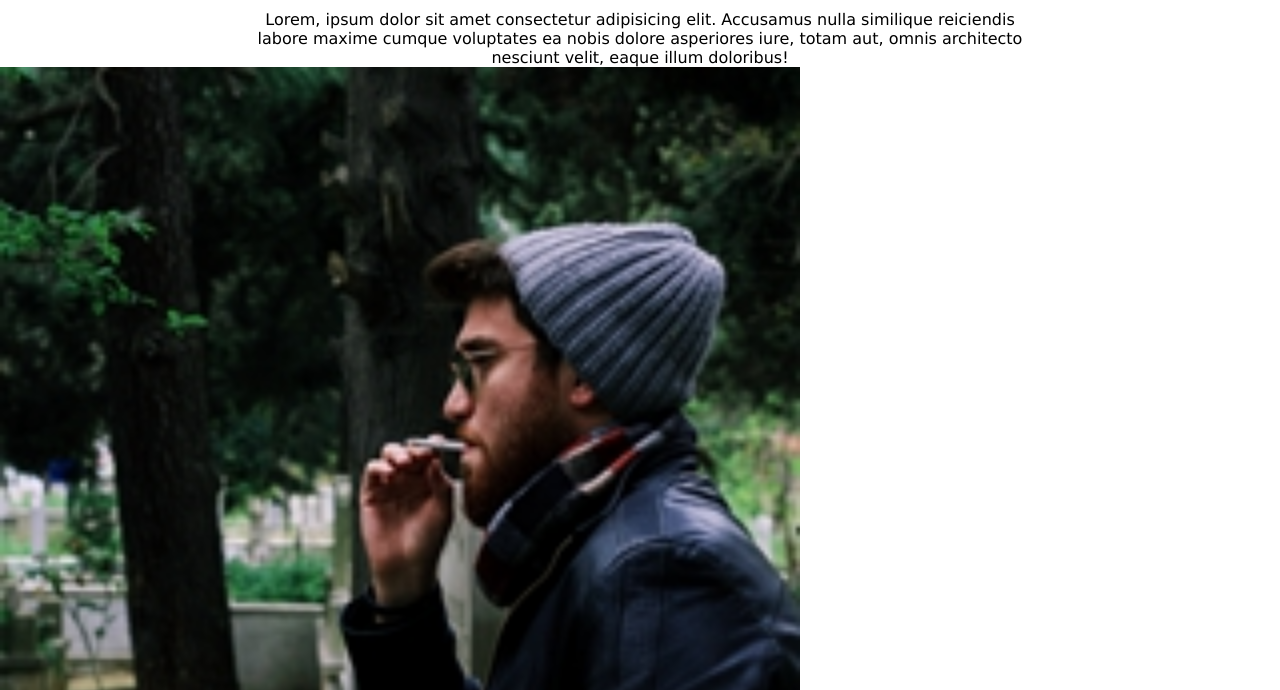
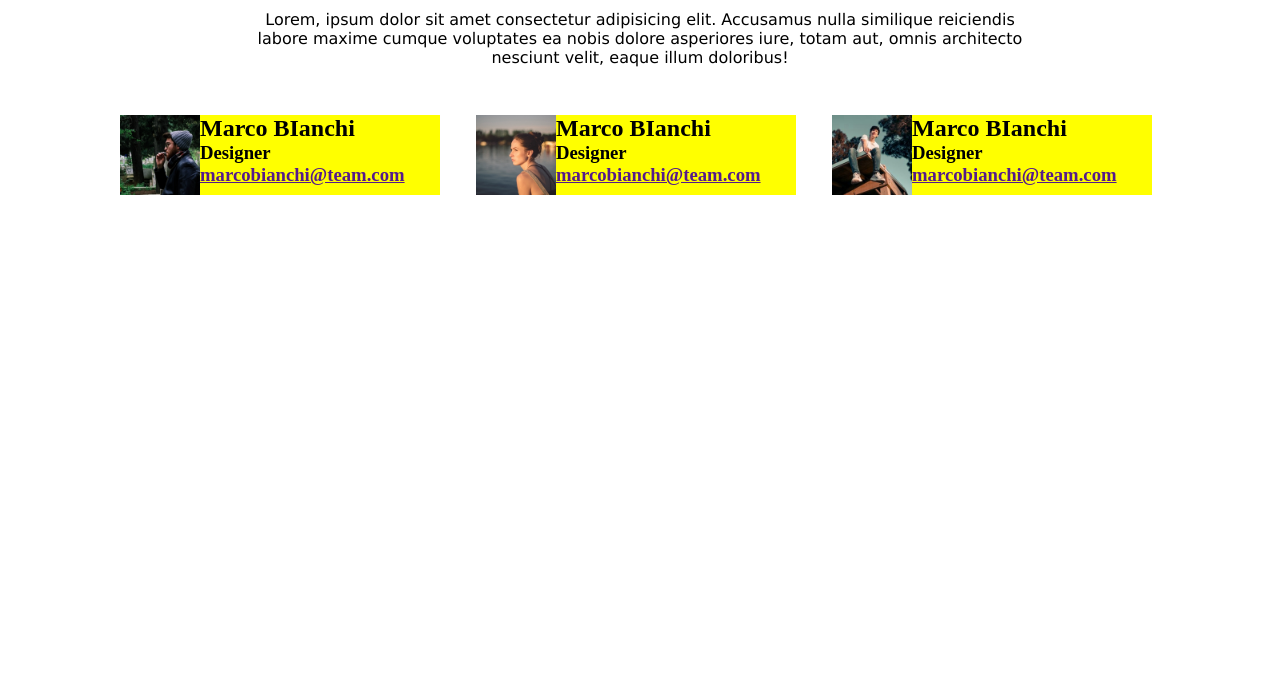
Before and after one commit to FilippoBid/html-css-float-cards, a plain HTML site: page index.html in a window 1280 px wide. Shown: the part 110-800 px from the top of the page. Drawn offline with Linux system fonts and the light colour scheme.

Commit message:
scrivo e formatto linterno dei blocchi

```diff
--- a/css/style.css
+++ b/css/style.css
@@ -11,6 +11,6 @@ font-family: Verdana, Geneva, Tahoma, sans-serif;color: brown;}
 header p{font-family: 'Lucida Sans', 'Lucida Sans Regular', 'Lucida Grande', 'Lucida Sans Unicode', Geneva, Verdana, sans-serif;text-align: center;margin: 0 20%;}
 
 
-.ppl3 .profiledata {background-color: yellow; display: inline-block; height: 5rem;width:20rem;margin:1rem; }
+.ppl3-clearfix .profiledata-clearfix {background-color: yellow; display: inline-block; height: 5rem;width:20rem;margin:1rem; }
 div img{float: left;height: 100%;width: auto;}
-.ppl3{padding-left: calc((100% - 67rem) / 2);padding-right: calc((100% - 67rem) / 2);margin-top: 2rem;
+.ppl3-clearfix{padding-left: calc((100% - 67rem) / 2);padding-right: calc((100% - 67rem) / 2);margin-top: 2rem;;}
--- a/index.html
+++ b/index.html
@@ -15,15 +15,24 @@
 
     </header>
     <main>
-        <div class="ppl3-cleafix">
-            <div class="profiledata clearfix">
+        <div class="ppl3-clearfix">
+            <div class="profiledata-clearfix">
                 <img src="img/male1.png" alt="uomo">
+                <h2>Marco BIanchi</h2>
+                <h3>Designer</h3>
+                <h3><a class="clearfix" href="">marcobianchi@team.com</a></h3>
             </div>
-            <div class="profiledata clearfix">
+            <div class="profiledata-clearfix">
                  <img src="img/female2.png" alt="donna">
+                 <h2>Marco BIanchi</h2>
+                <h3>Designer</h3>
+                <h3><a class="clearfix" href="">marcobianchi@team.com</a></h3>
             </div>
-            <div class="profiledata clearfix">
+            <div class="profiledata-clearfix">
                 <img src="img/male3.png" alt="uomo">
+                <h2>Marco BIanchi</h2>
+                <h3>Designer</h3>
+                <h3><a class="clearfix" href="">marcobianchi@team.com</a></h3>
             </div>
 </div>
         </div>
```
